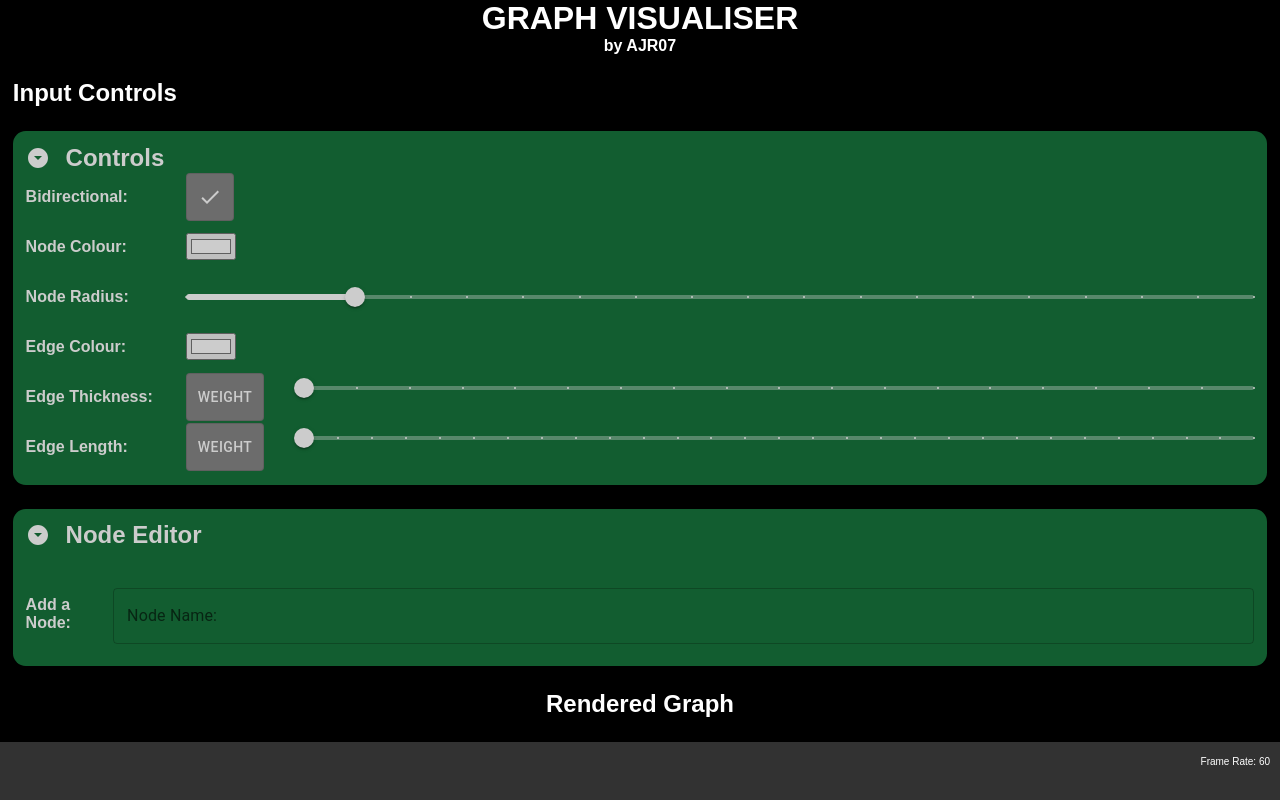
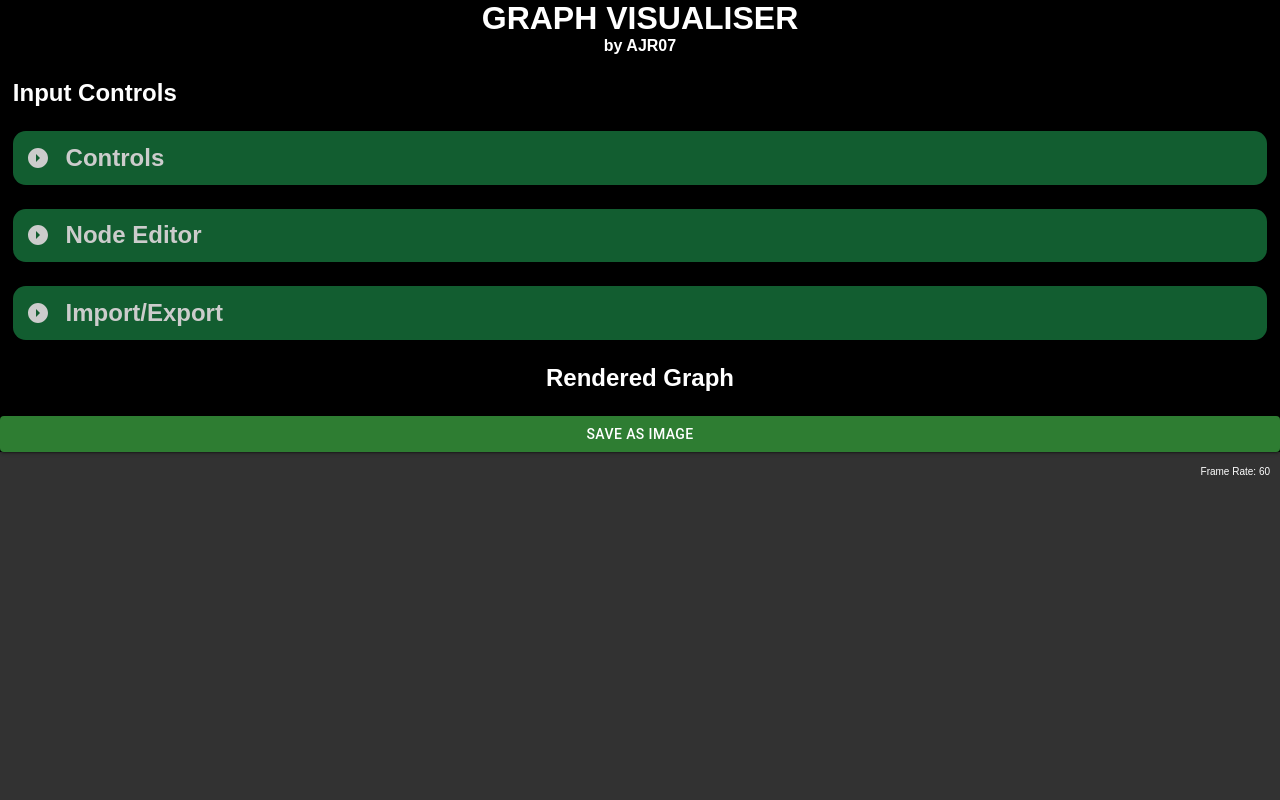
Before and after one commit to AJR07/Graph-Visualiser-v2, a React (Vite) app: page / in a window 1280 px wide. Shown: the top 800 px of the page. Built offline with nearby package versions, Linux system fonts and the light colour scheme.

Commit message:
:sparkles: Imports and Exports

```diff
--- a/src/pages/graph/display/display.tsx
+++ b/src/pages/graph/display/display.tsx
@@ -3,6 +3,7 @@ import { AdjList, GlobalSettings, NodeData } from "../types";
 import p5 from "p5";
 import Pair, { add, mult } from "../../../utils/pair";
 import contrast from "../../../utils/contrast";
+import { Button, Stack } from "@mui/material";
 
 const CENTER_FORCE_SCALE = 0.00001;
 const REPULSION_FORCE_SCALE = 0.001;
@@ -14,6 +15,7 @@ interface DisplayProps {
     nodeData: NodeData;
     adjList: AdjList;
     settings: GlobalSettings;
+    saveCanvas: boolean;
 }
 
 export default class Display extends Component<DisplayProps> {
@@ -279,6 +281,20 @@ export default class Display extends Component<DisplayProps> {
     }
 
     render() {
-        return <div ref={this.ref} />;
+        return (
+            <Stack>
+                <Button
+                    variant="contained"
+                    color="success"
+                    fullWidth
+                    onClick={() => {
+                        this.p5!.saveCanvas("graph", "png");
+                    }}
+                >
+                    SAVE AS IMAGE
+                </Button>
+                <div ref={this.ref} />
+            </Stack>
+        );
     }
 }
--- a/src/pages/graph/graph.tsx
+++ b/src/pages/graph/graph.tsx
@@ -6,6 +6,7 @@ import Display from "./display/display";
 import { Stack } from "@mui/material";
 import GraphInputSettingsPanel from "./inputs/settingseditor";
 import NodeEditorSettingsPanel from "./inputs/nodeeditor/nodeeditor";
+import PortInputSettingsPanel from "./inputs/porteditor";
 
 export default function Graph() {
     // utility states
@@ -18,6 +19,7 @@ export default function Graph() {
         edgeThickness: "weight",
         edgeLength: "weight",
     });
+    const [saveCanvas, setSaveCanvas] = useState<boolean>(false);
 
     // graph data states
     const [adjList, setAdjList] = useState<AdjList>({});
@@ -73,12 +75,20 @@ export default function Graph() {
                     setAdjList={setAdjList}
                     bidirectional={settings.bidirectional}
                 />
+                <PortInputSettingsPanel
+                    nodeData={nodeData}
+                    setNodeData={setNodeData}
+                    adjList={adjList}
+                    setAdjList={setAdjList}
+                    setSaveCanvas={setSaveCanvas}
+                />
             </Stack>
             <h2 className="center">Rendered Graph</h2>
             <Display
                 nodeData={nodeData}
                 adjList={adjList}
                 settings={settings}
+                saveCanvas={saveCanvas}
             />
         </Stack>
     );
--- a/src/pages/graph/inputs/input.tsx
+++ b/src/pages/graph/inputs/input.tsx
@@ -5,6 +5,7 @@ import { useState } from "react";
 interface GraphInputProps {
     label: string;
     children: JSX.Element[] | JSX.Element;
+    widthPercent?: number;
 }
 
 export function GraphInput(props: GraphInputProps) {
@@ -13,7 +14,14 @@ export function GraphInput(props: GraphInputProps) {
             direction="row"
             style={{ display: "flex", alignItems: "center" }}
         >
-            <p style={{ fontWeight: "bold", width: "15%" }}>{props.label}:</p>
+            <p
+                style={{
+                    fontWeight: "bold",
+                    width: `${props.widthPercent ?? 15}%`,
+                }}
+            >
+                {props.label}:
+            </p>
             <Stack direction="row" spacing={5} style={{ width: "100%" }}>
                 {props.children}
             </Stack>
@@ -24,10 +32,11 @@ export function GraphInput(props: GraphInputProps) {
 interface GraphInputWrapperProps {
     label: string;
     children: JSX.Element[] | JSX.Element;
+    opacity?: number;
 }
 
 export function GraphInputWrapper(props: GraphInputWrapperProps) {
-    const [showing, setShowing] = useState<boolean>(false);
+    const [hidden, setHidden] = useState<boolean>(true);
 
     return (
         <Stack
@@ -38,7 +47,7 @@ export function GraphInputWrapper(props: GraphInputWrapperProps) {
                 marginLeft: "1vw",
                 marginRight: "1vw",
                 borderRadius: "1vw",
-                opacity: "0.8",
+                opacity: props.opacity ?? 0.8,
             }}
         >
             <Stack
@@ -49,18 +58,18 @@ export function GraphInputWrapper(props: GraphInputWrapperProps) {
                     alignItems: "center",
                 }}
                 onClick={() => {
-                    setShowing((s) => !s);
+                    setHidden((s) => !s);
                 }}
                 spacing={2}
             >
                 <ArrowDropDownCircleIcon
                     style={{
-                        rotate: showing ? "270deg" : "360deg",
+                        rotate: hidden ? "270deg" : "360deg",
                     }}
                 />
                 <h2 className="center">{props.label}</h2>
             </Stack>
-            <div hidden={showing}>{props.children}</div>
+            <div hidden={hidden}>{props.children}</div>
         </Stack>
     );
 }
--- /dev/null
+++ b/src/pages/graph/inputs/porteditor.tsx
@@ -0,0 +1,131 @@
+import {
+    Button,
+    MenuItem,
+    Select,
+    Stack,
+    TextField,
+    createTheme,
+} from "@mui/material";
+import { AdjList, NodeData } from "../types";
+import { GraphInput, GraphInputWrapper } from "./input";
+import { useState } from "react";
+
+const importFormats = {
+    adjlist: [
+        "Adjacency List",
+        "(This does not support Edge Weights. You will have to tune it yourself using the manual editor.)\nEach node in the graph will be represented with a line. The first word in the line will be the node's label, and the rest of the words will be the labels of the nodes connected to the first node. \n Example: \n A B C \n B A \n C A \n suggests that A is connected to B and C, B is connected to A, and C is connected to A.",
+    ],
+    adjmatrix: [
+        "Adjacency Matrix",
+        "(This supports Edge Weights. If your input data does not take into account edge weights [ie. has 1s and 0s only], you could still key it in.)\n This is a N x N array of numbers, where N is the number of nodes in the graph. The value at row i and column j is a number if node i is connected to node j, and 0 otherwise. Example: \n 0 1 1 \n 1 0 0 \n 1 0 0 \n suggests that node 1 is connected to node 2 and 3, node 2 is connected to node 1, and node 3 is connected to node 1. In this case, those that are connected all have an edge weight of 1.",
+    ],
+    edgelist: [
+        "Edge List",
+        "(This supports Edge Weights. If your input data does not have edge weights [ie. only has `A B` instead of `A B 5`], you can still key it in.)\nFor every line, the first word is the label of the first node, the second word is the label of the second node, and the third word is the weight of the edge connecting the two nodes. \n Example: \n A B 5 \n B A 5 \n C A 10 \n suggests that A is connected to B with an edge of weight 5, B is connected to A with an edge of weight 5, and C is connected to A with an edge of weight 10.",
+    ],
+};
+
+interface PortInputSettingsPanelProps {
+    nodeData: NodeData;
+    setNodeData: React.Dispatch<React.SetStateAction<NodeData>>;
+    adjList: AdjList;
+    setAdjList: React.Dispatch<React.SetStateAction<AdjList>>;
+    setSaveCanvas: React.Dispatch<React.SetStateAction<boolean>>;
+}
+
+export default function PortInputSettingsPanel(
+    props: PortInputSettingsPanelProps
+) {
+    const { nodeData, setNodeData, adjList, setAdjList, setSaveCanvas } = props;
+    const [importType, setImportType] = useState<
+        "adjlist" | "adjmatrix" | "edgelist"
+    >("adjlist");
+    const [importData, setImportData] = useState<string>("");
+    const [exportData, setExportData] = useState<string>("");
+
+    return (
+        <GraphInputWrapper label="Import/Export">
+            <GraphInputWrapper label="Formatting" opacity={1.1}>
+                <Stack
+                    style={{
+                        width: "100%",
+                        display: "flex",
+                        alignItems: "center",
+                    }}
+                >
+                    <p style={{ fontWeight: "bold" }}>Import/Export Type</p>
+                    <Select
+                        value={importType}
+                        fullWidth
+                        onChange={(evt) => {
+                            setImportType(
+                                evt.target.value as
+                                    | "adjlist"
+                                    | "adjmatrix"
+                                    | "edgelist"
+                            );
+                        }}
+                        color="warning"
+                        style={{ color: "white" }}
+                    >
+                        <MenuItem style={{ color: "black" }} value="adjlist">
+                            Adjacency List
+                        </MenuItem>
+                        <MenuItem style={{ color: "black" }} value="adjmatrix">
+                            Adjacency Matrix
+                        </MenuItem>
+                        <MenuItem style={{ color: "black" }} value="edgelist">
+                            Edge List
+                        </MenuItem>
+                    </Select>
+                </Stack>
+                <h3>Format of: {importFormats[importType][0]}</h3>
+                <p style={{ margin: 0, whiteSpace: "pre-line" }}>
+                    {importFormats[importType][1]}
+                </p>
+            </GraphInputWrapper>
+            <GraphInput label="Import" widthPercent={7}>
+                <Stack
+                    direction="row"
+                    style={{
+                        width: "100%",
+                    }}
+                    spacing={1}
+                >
+                    <TextField
+                        label=""
+                        multiline
+                        fullWidth
+                        color="warning"
+                        value={importData}
+                        onChange={(evt) => {
+                            setImportData(evt.target.value);
+                        }}
+                    />
+                    <Button
+                        variant="contained"
+                        color="error"
+                        onClick={() => {
+                            // TODO: import data
+                        }}
+                    >
+                        IMPORT
+                    </Button>
+                </Stack>
+            </GraphInput>
+
+            <GraphInput label="Export" widthPercent={7}>
+                <Button
+                    variant="contained"
+                    fullWidth
+                    onClick={(evt) => {
+                        // copy to user's clipboard
+                        navigator.clipboard.writeText(exportData);
+                    }}
+                >
+                    COPY TO CLIPBOARD
+                </Button>
+            </GraphInput>
+        </GraphInputWrapper>
+    );
+}
```
